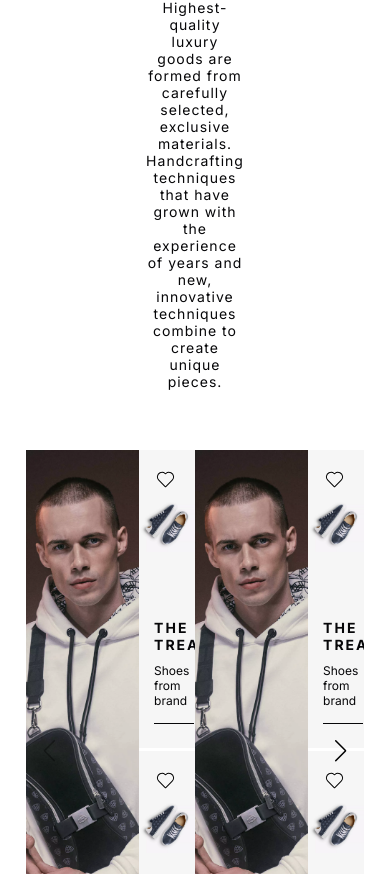
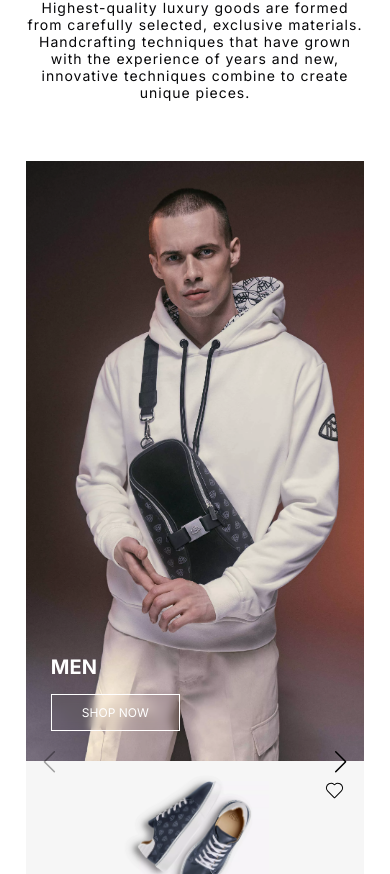
Before and after one commit to aliakbarimanov/maybach-luxury.com, a React (Create React App) app: page / in a window 390 px wide. Shown: the part 810-1684 px from the top of the page. Built offline with nearby package versions, Linux system fonts and the light colour scheme.

Commit message:
shopping finished without responsive swiper

```diff
--- a/src/assets/scss/pages/_shopping.scss
+++ b/src/assets/scss/pages/_shopping.scss
@@ -116,3 +116,66 @@
         }
     }
 }
+
+@media (max-width: 990px) {
+    .shopping {
+        .container {
+            .row {
+                padding: 0 20px;
+
+                .shoppingDescription {
+                    margin: 0 50px;
+                }
+
+                .shoppingSwiperList {
+                    .shoppingSwiperItem {
+                        flex-direction: column;
+
+                        .bigCard {
+                            width: 100%;
+                            height: 50%;
+                        }
+
+                        .smallCards {
+                            width: 100%;
+                            height: 50%;
+                            flex-direction: row;
+
+                            .smallCard {
+                                width: 50%;
+                                height: 100%;
+                            }
+                        }
+                    }
+                }
+            }
+        }
+    }
+}
+
+@media (max-width: 600px) {
+    .shopping {
+        .container {
+            .row {
+                padding: 0 20px;
+
+                .shoppingDescription {
+                    margin: 0;
+                }
+
+                .shoppingSwiperList {
+                    .shoppingSwiperItem {
+                        .smallCards {
+                            flex-direction: column;
+
+                            .smallCard {
+                                width: 100%;
+                                height: 50%;
+                            }
+                        }
+                    }
+                }
+            }
+        }
+    }
+}
--- a/src/pages/sections/Shopping.jsx
+++ b/src/pages/sections/Shopping.jsx
@@ -23,12 +23,12 @@ const Shopping = () => {
                     </h2>
                     <p className="shoppingDescription">Highest-quality luxury goods are formed from carefully selected, exclusive materials. Handcrafting techniques that have grown with the experience of years and new, innovative techniques combine to create unique pieces.</p>
                     <Swiper
-                        slidesPerView={2}
+                        slidesPerView={1}
                         centeredSlides={false}
                         slidesPerGroupSkip={1}
                         breakpoints={{
                             769: {
-                                slidesPerView: 2,
+                                slidesPerView: 1,
                                 slidesPerGroup: 2,
                             },
                         }}
```
